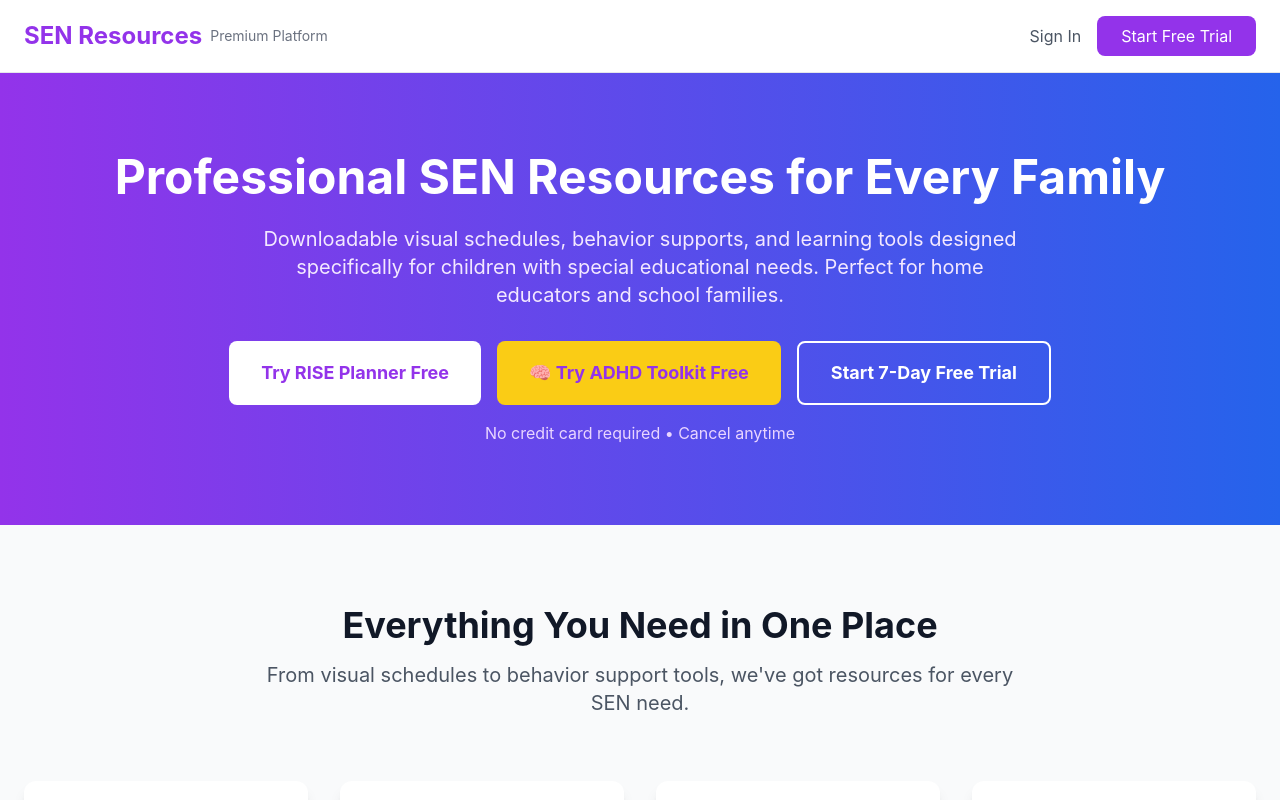
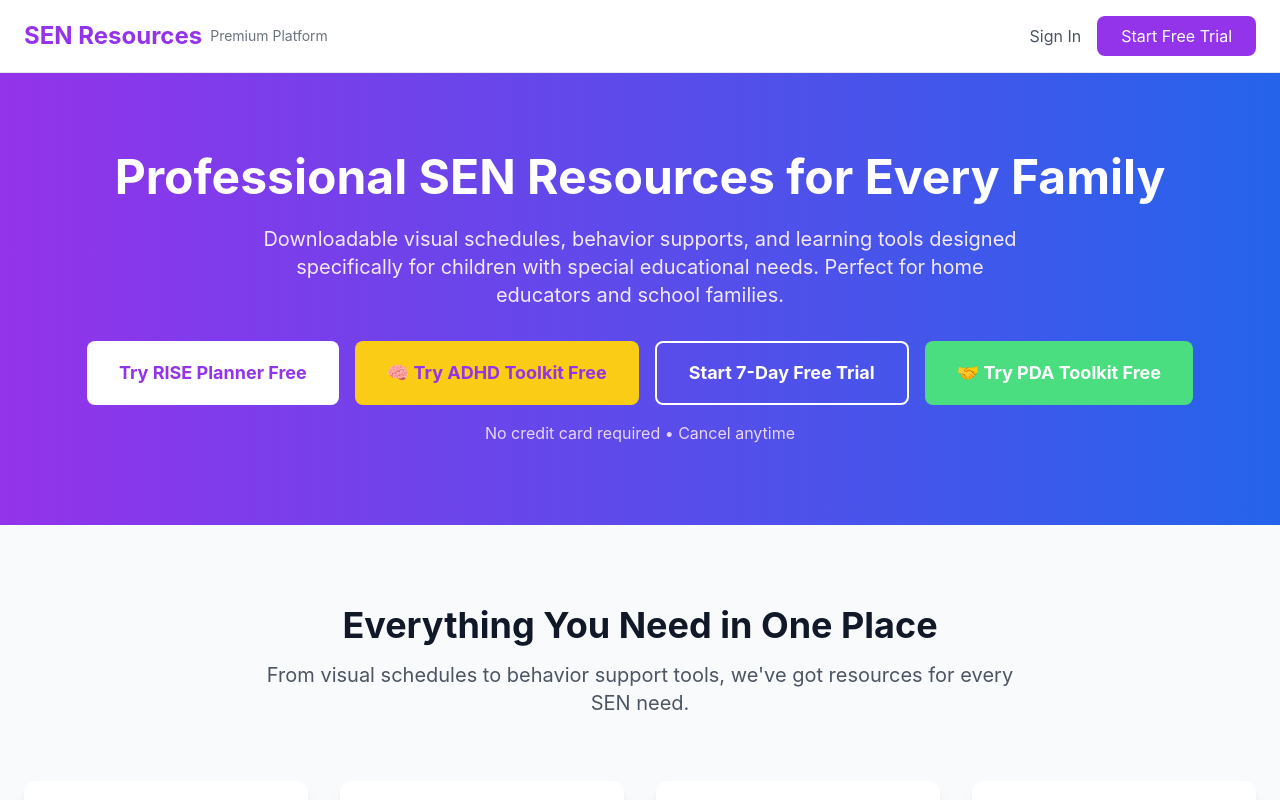
Before and after one commit to Kassa7680/sen-resources-website, a React (Create React App) app: page / in a window 1280 px wide. Shown: the top 800 px of the page. Built offline with nearby package versions, Linux system fonts and the light colour scheme; the HTML template or start-up script is replaced by a standard one.

Commit message:
Update App.js

```diff
--- a/src/App.js
+++ b/src/App.js
@@ -3,6 +3,7 @@ import { BrowserRouter as Router, Routes, Route, Navigate, Link, useNavigate } f
 import { Search, Filter, Download, Star, Heart, User, Bell, Settings, Menu, X, Eye, Edit3, Crown, BookOpen, Clock, TrendingUp, Grid, List, Play, CheckCircle, ArrowRight, Shield, Zap, Users } from 'lucide-react';
 import RISEPlanner from './RISEPlanner.js';
 import ADHDFocusToolkit from './ADHDFocusToolkit.jsx';
+import PDAChoiceToolkit from './PDAChoiceToolkit';
 // Mock Authentication Context
 const AuthContext = React.createContext();
 
@@ -164,6 +165,12 @@ const LandingPage = () => {
   >
     Start 7-Day Free Trial
   </button>
+<button
+  onClick={() => navigate('/pda-toolkit')}
+  className="bg-green-400 text-white px-8 py-4 rounded-lg font-bold text-lg hover:bg-green-300 transition-colors"
+>
+  🤝 Try PDA Toolkit Free
+</button>
 </div>
           <p className="text-purple-200 mt-4">No credit card required • Cancel anytime</p>
         </div>
@@ -1259,6 +1266,7 @@ const App = () => {
   <Route path="/signup" element={<SignupPage />} />
   <Route path="/rise-planner" element={<RISEPlanner />} />
     <Route path="/adhd-toolkit" element={<ADHDFocusToolkit />} />
+    <Route path="/pda-toolkit" element={<PDAChoiceToolkit />} />
           <Route
             path="/dashboard"
             element={
```
